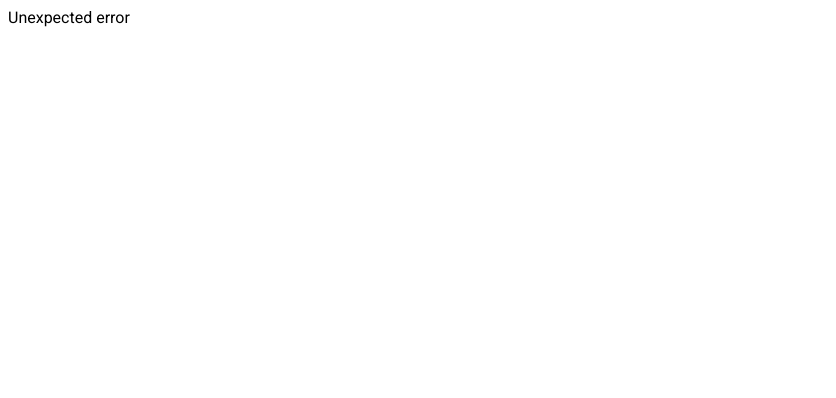
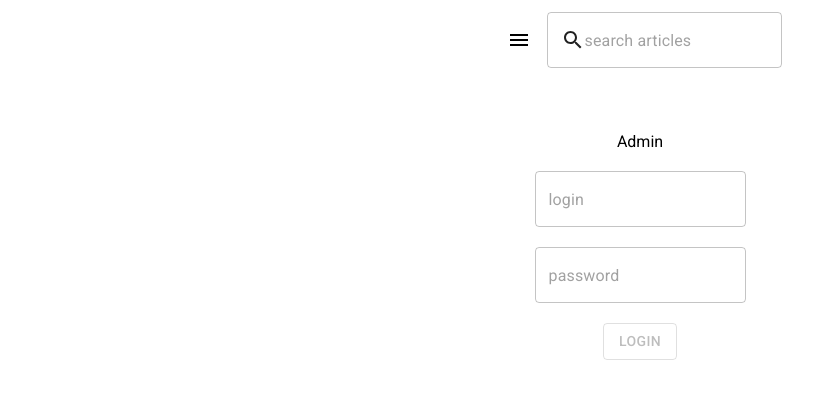
Before and after one commit to stiv39/MRecipesClient, a React (Vite) app: page /admin/login in a window 1280 px wide. Before the commit this address had no page. Shown: the top 398 px of the page, without its empty margins (0-836 px from the left). Built offline with nearby package versions, Linux system fonts and the light colour scheme.

Commit message:
dummy login

```diff
--- a/src/pages/AdminArticleDetailPage.tsx
+++ b/src/pages/AdminArticleDetailPage.tsx
@@ -4,11 +4,20 @@ import { useNavigate, useParams } from 'react-router-dom'
 import useAddNewArticle from '../hooks/useAddNewArticle'
 import useArticle from '../hooks/useArticle'
 import useUpdateArticle from '../hooks/useUpdateArticle'
+import useArticleStore from '../store/store'
 
 export const AdminArticleDetailPage: React.FC = () => {
   const navigate = useNavigate()
 
   const { articleId } = useParams()
+
+  const user = useArticleStore((s) => s.user)
+
+  useEffect(() => {
+    if (!user || user.length === 0) {
+      navigate('admin/login')
+    }
+  }, [user])
 
   const { data, isLoading } = useArticle(articleId!)
 
@@ -84,11 +93,10 @@ export const AdminArticleDetailPage: React.FC = () => {
           <Grid item xs={12} marginTop={4}>
             <Typography>{'Postup'}</Typography>
             {steps.map((step, i) => (
-              <div style={{ display: 'flex', marginTop: 15 }}>
+              <div key={i + 100} style={{ display: 'flex', marginTop: 15 }}>
                 <TextField
                   placeholder=""
                   multiline
-                  key={i + 100}
                   minRows={5}
                   fullWidth
                   value={step}
--- a/src/pages/AdminArticlesPage.tsx
+++ b/src/pages/AdminArticlesPage.tsx
@@ -4,9 +4,18 @@ import useArticleStore from '../store/store'
 import useArticles from '../hooks/useArticles'
 import { ArticleCard } from '../components'
 import useDeleteArticle from '../hooks/useDeleteArticle'
+import { useEffect } from 'react'
 
 export const AdminArticlesPage: React.FC = () => {
   const navigate = useNavigate()
+
+  const user = useArticleStore((s) => s.user)
+
+  useEffect(() => {
+    if (!user || user.length === 0) {
+      navigate('admin/login')
+    }
+  }, [user])
 
   const query = useArticleStore((s) => s.articleQuery)
   const { data: articles } = useArticles(query!)
--- a/src/pages/AdminMenuPage.tsx
+++ b/src/pages/AdminMenuPage.tsx
@@ -1,8 +1,18 @@
 import { Button, Grid, Typography } from '@mui/material'
 import { useNavigate } from 'react-router-dom'
+import useArticleStore from '../store/store'
+import { useEffect } from 'react'
 
 export const AdminMenuPage: React.FC = () => {
   const navigate = useNavigate()
+
+  const user = useArticleStore((s) => s.user)
+
+  useEffect(() => {
+    if (!user || user.length === 0) {
+      navigate('admin/login')
+    }
+  }, [user])
 
   const goToNewArticle = () => navigate('/admin/new')
   const goToArticles = () => navigate('/admin/articles')
@@ -24,9 +34,6 @@ export const AdminMenuPage: React.FC = () => {
           Uprav existujuci clanok
         </Button>
       </Grid>
-      <Grid item xs={12} marginTop={4}>
-        <Button variant="contained">Pridaj kategoriu</Button>
-      </Grid>
     </Grid>
   )
 }
--- /dev/null
+++ b/src/pages/LoginPage.tsx
@@ -0,0 +1,46 @@
+import { Button, Grid, TextField } from '@mui/material'
+import { useState } from 'react'
+import { useNavigate } from 'react-router-dom'
+import useArticleStore from '../store/store'
+
+export const LoginPage: React.FC = () => {
+  const navigate = useNavigate()
+  const [login, setLogin] = useState('')
+  const [password, setPassword] = useState('')
+  const [err, setErr] = useState('')
+  const loginUser = useArticleStore((s) => s.setUser)
+
+  const handleLogin = () => {
+    if (login === 'admin' && password === 'pw') {
+      navigate('/admin')
+      loginUser(login)
+      setErr('')
+    } else {
+      setErr('wrong credentials')
+    }
+  }
+
+  return (
+    <Grid container>
+      <Grid item xs={12} textAlign={'center'} style={{ marginTop: 20 }}>
+        Admin
+      </Grid>
+      {err && err.length > 0 && (
+        <Grid item xs={12} textAlign={'center'} style={{ marginTop: 20, color: 'red' }}>
+          {err}
+        </Grid>
+      )}
+      <Grid item xs={12} textAlign={'center'} style={{ marginTop: 20 }}>
+        <TextField placeholder="login" value={login} onChange={(e) => setLogin(e.target.value)} />
+      </Grid>
+      <Grid item xs={12} textAlign={'center'} style={{ marginTop: 20 }}>
+        <TextField placeholder="password" value={password} onChange={(e) => setPassword(e.target.value)} />
+      </Grid>
+      <Grid item xs={12} textAlign={'center'} style={{ marginTop: 20 }}>
+        <Button onClick={handleLogin} variant="outlined" disabled={login === '' || password === ''}>
+          Login
+        </Button>
+      </Grid>
+    </Grid>
+  )
+}
--- a/src/routes.tsx
+++ b/src/routes.tsx
@@ -6,6 +6,7 @@ import { ContactPage } from './pages/ContactPage'
 import { AdminArticleDetailPage } from './pages/AdminArticleDetailPage'
 import { AdminMenuPage } from './pages/AdminMenuPage'
 import { AdminArticlesPage } from './pages/AdminArticlesPage'
+import { LoginPage } from './pages/LoginPage'
 
 const router = createBrowserRouter([
   {
@@ -20,6 +21,7 @@ const router = createBrowserRouter([
       { path: 'admin/new', element: <AdminArticleDetailPage /> },
       { path: 'admin/articles', element: <AdminArticlesPage /> },
       { path: 'admin/articles/:articleId', element: <AdminArticleDetailPage /> },
+      { path: 'admin/login', element: <LoginPage /> },
     ],
   },
 ])
--- a/src/services/articleService/articleService.ts
+++ b/src/services/articleService/articleService.ts
@@ -31,6 +31,7 @@ export class ArticleService implements IArticleService {
 
   loadArticleDetails = async (id: string): Promise<ArticleDetails | null> => {
     try {
+      if (!id || id === '') return null
       const response = await axios.get(`${baseurl}/articles/${id}`)
       return response.data
     } catch (ex) {
--- a/src/store/store.ts
+++ b/src/store/store.ts
@@ -9,6 +9,8 @@ type ArticleStore = {
   articleQuery: ArticleQuery
   setSearchTerm: (searchText: string) => void
   setTags: (tag: string[]) => void
+  user?: string
+  setUser: (user: string) => void
 }
 
 const useArticleStore = create<ArticleStore>((set) => ({
@@ -19,6 +21,7 @@ const useArticleStore = create<ArticleStore>((set) => ({
     set((store: ArticleStore) => ({
       articleQuery: { ...store.articleQuery, tags },
     })),
+  setUser: (user: string) => set((store: ArticleStore) => ({ ...store, user })),
 }))
 
 export default useArticleStore
```
